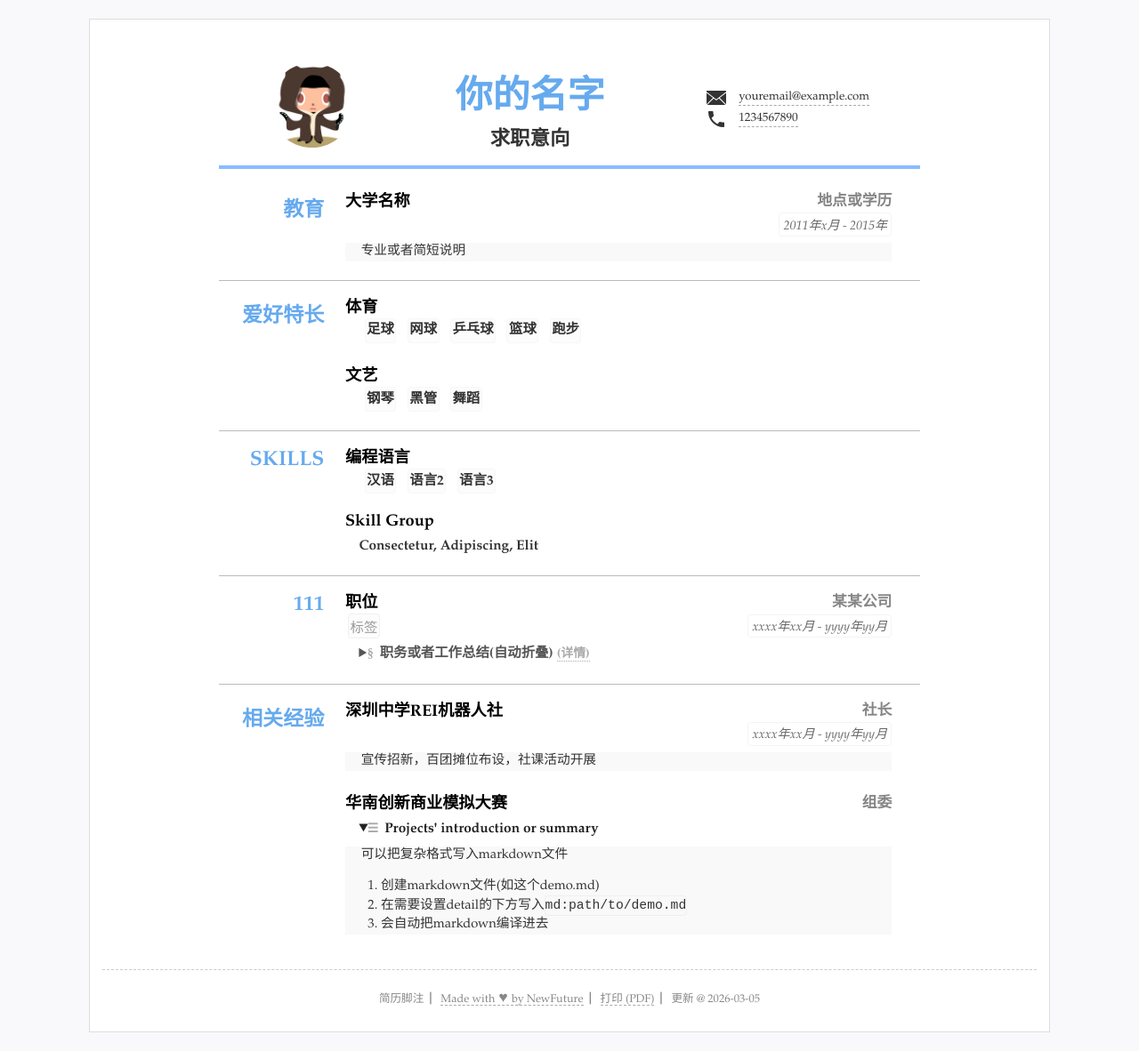
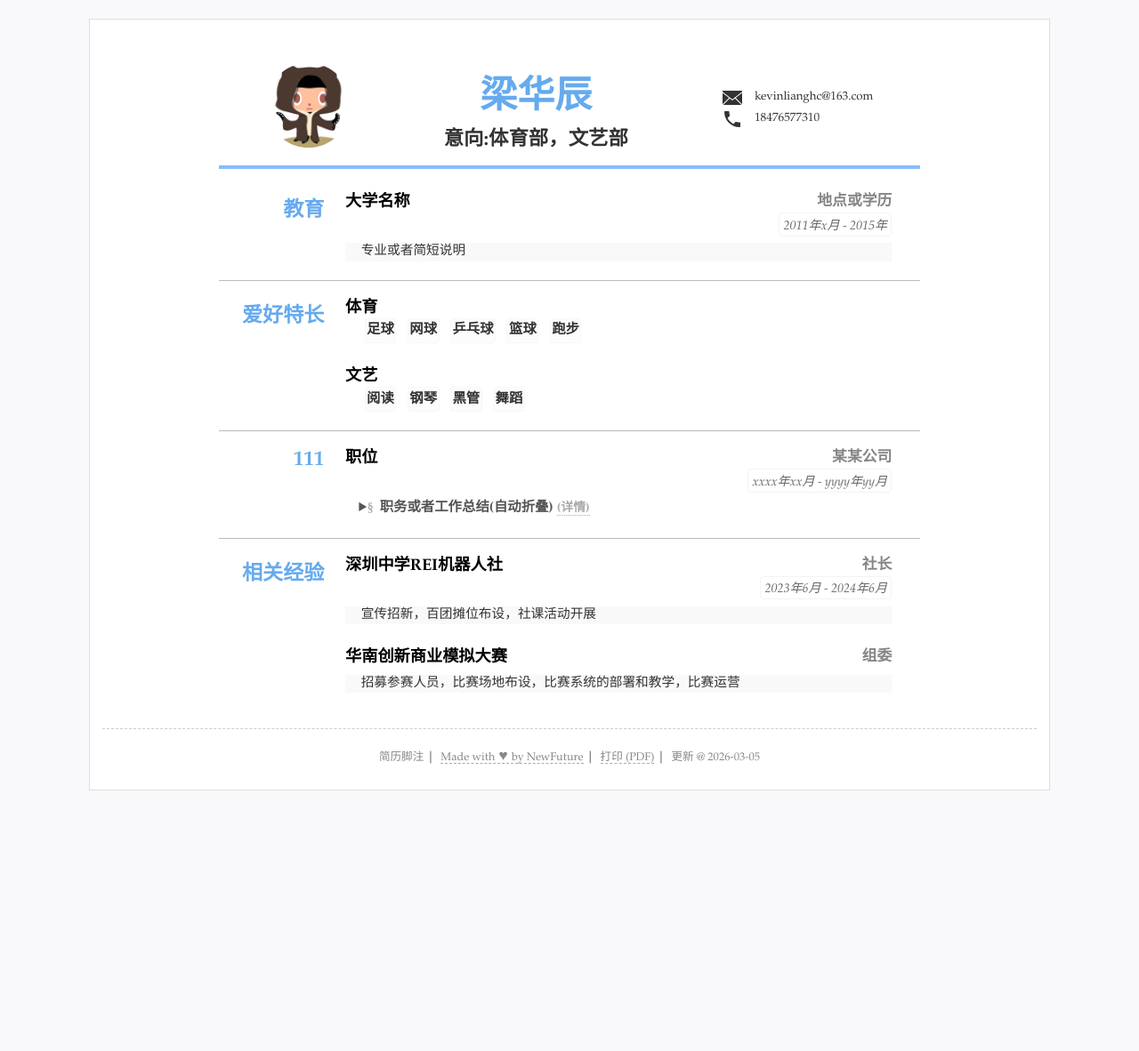
Before and after one commit to def-Kevin/resume, a Jekyll site: the page built from index.html, in a window 1280 px wide. Shown: the whole page at 89% size. Built offline with Jekyll 4.4.1, drawn with Linux system fonts in a browser that asks for light colours; after the commit the page ends 910 px from its top, so only the background shows below that.

Commit message:
Update resume.yml

```diff
--- a/_data/resume.yml
+++ b/_data/resume.yml
@@ -3,17 +3,15 @@
 
 title: "简历标题"
 lang: "zh" #语言设置 zh表示中文 en 表示英语
-name: "你的名字"
-jobtitle: "求职意向" #可空不显示
+name: "梁华辰"
+jobtitle: "意向:体育部，文艺部" #可空不显示
 photo: "assets/img/photo.jpg" #照片可空，不显示
 
 #联系方式
 contact: #联系方式连接等3~5行
-- text: "youremail@example.com" #文本内容
-  href: 'mailto:youremail@example.com' #链接，无链接则空
+- text: "kevinlianghc@163.com" #文本内容
   icon: 'icons/email.svg' #图标 svg文件
-- text: "1234567890"
-  href: 'tel:1234567890'
+- text: "18476577310"
   icon: 'icons/phone.svg'
 
 
@@ -45,20 +43,21 @@ main: #简历主要内容，
     - 跑步
   - title: 文艺
     items: #itmems 可以小块的方式显示
+    - 阅读
     - 钢琴
     - 黑管
     - 舞蹈
 
-- type: skills
-  # name: "技能"
-  content:
-  - title: 编程语言
-    items: #itmems 可以小块的方式显示
-    - 汉语
-    - 语言2
-    - 语言3
-  - title: Skill Group
-    summary: Consectetur, Adipiscing, Elit
+# - type: skills
+#   # name: "技能"
+#   content:
+#   - title: 编程语言
+#     items: #itmems 可以小块的方式显示
+#     - 汉语
+#     - 语言2
+#     - 语言3
+#   - title: Skill Group
+#     summary: Consectetur, Adipiscing, Elit
 
 
 - type: experience1
@@ -68,7 +67,6 @@ main: #简历主要内容，
     sub: 某某公司
     duration: "xxxx年xx月 - yyyy年yy月"
     tags:
-    - 标签
     summary: 职务或者工作总结(自动折叠)
     detail: 同时包含 summary和detail在Chrome，Safari(包括IOS)，Android和新版Firefox等会自动折叠，不支持折叠的浏览器和展开后表现一致
     # open: open
@@ -79,14 +77,11 @@ main: #简历主要内容，
   name: 相关经验
   content:
   - title: 深圳中学REI机器人社
-    duration: xxxx年xx月 - yyyy年yy月
+    duration: 2023年6月 - 2024年6月
     detail: 宣传招新，百团摊位布设，社课活动开展
     sub: 社长
   - title: 华南创新商业模拟大赛
-    summary: Projects' introduction or summary
-    open: open
-    detail:
-      md: _data/demo.md
+    detail: 招募参赛人员，比赛场地布设，比赛系统的部署和教学，比赛运营
     sub: 组委
    #可继续添加更多内容
 
```
